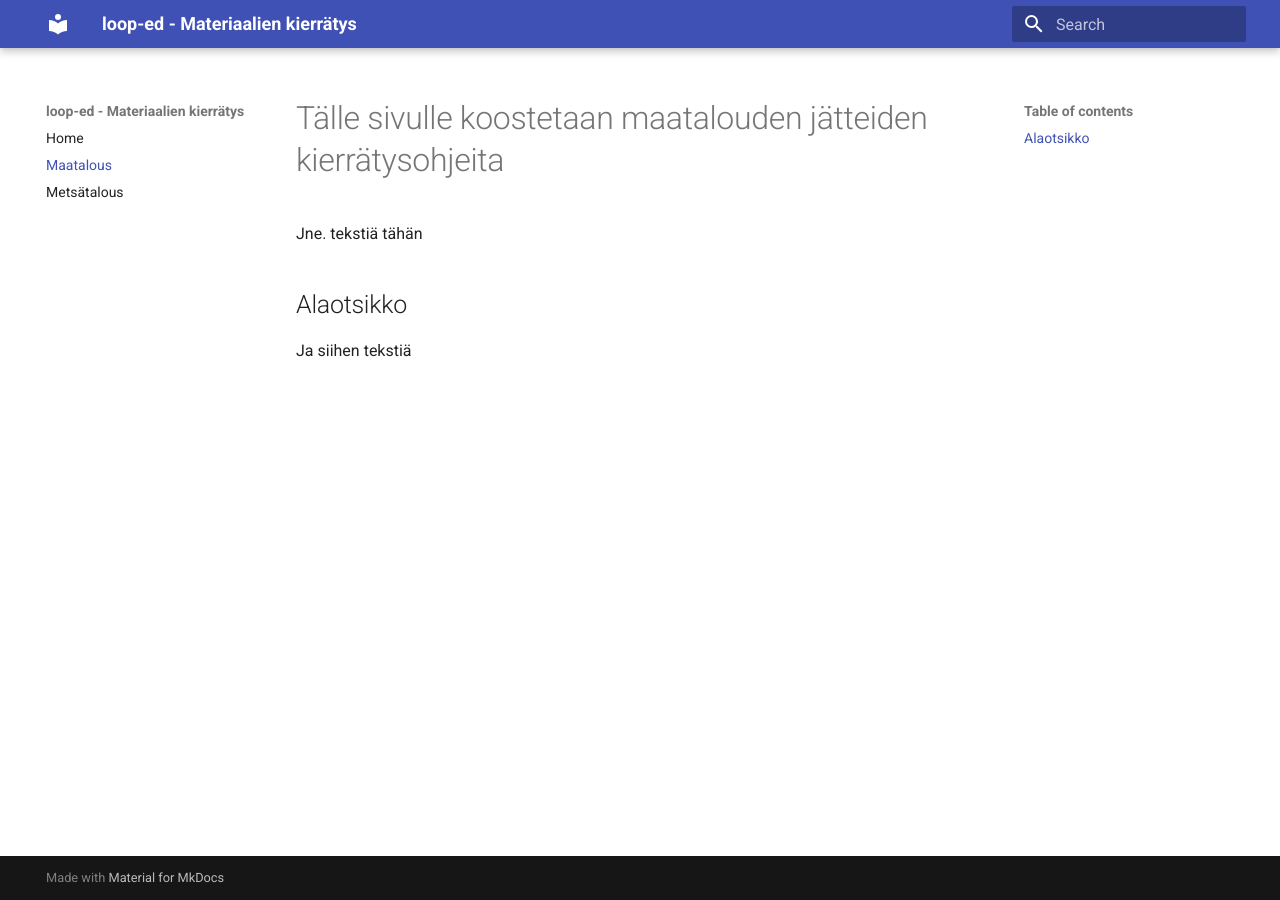
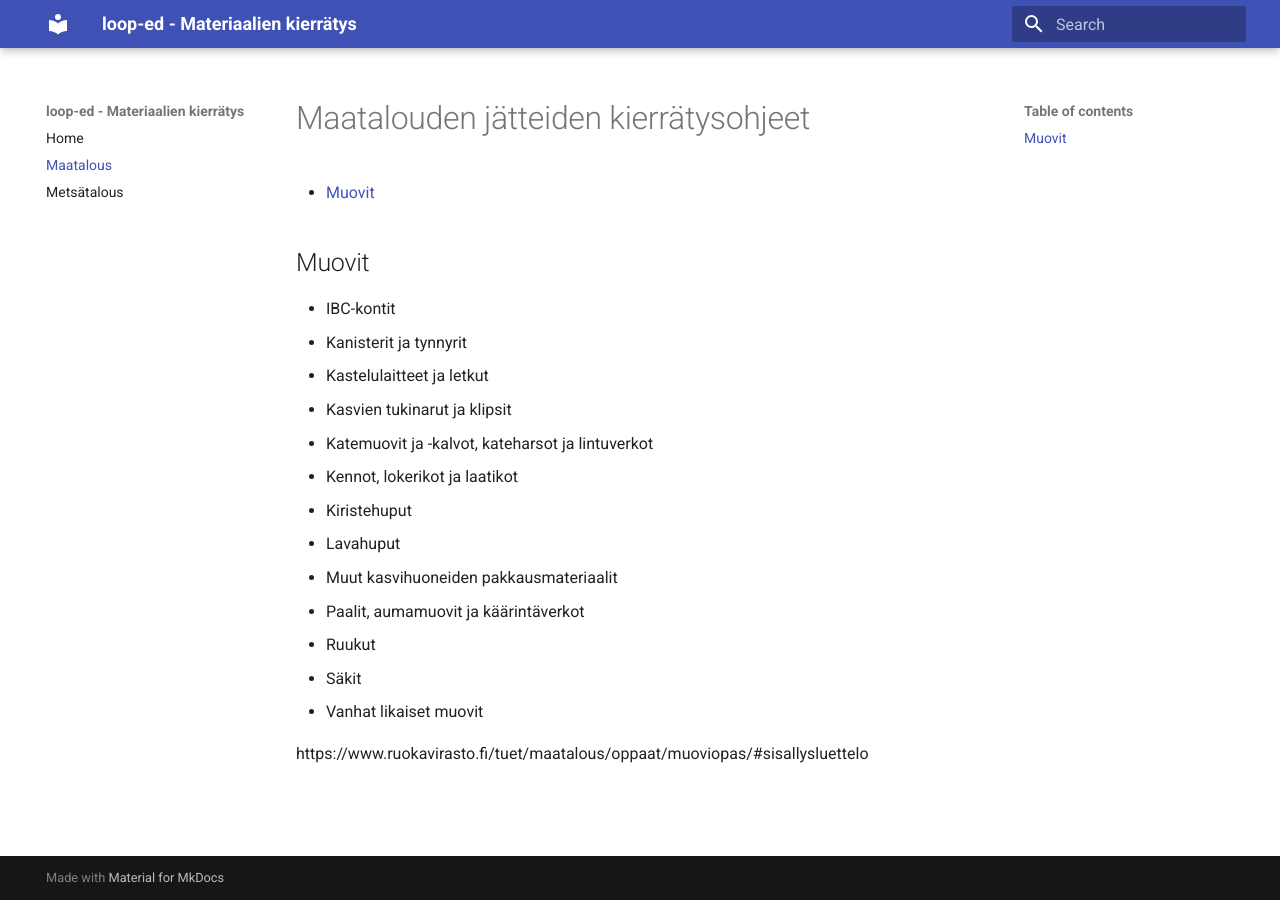
Before and after one commit to vt13op/loop-ed, an MkDocs documentation site: the page built from docs/maatalous.md, in a window 1280 px wide. Built offline with MkDocs 1.6.1 and Material for MkDocs 9.7.7, drawn with Linux system fonts in a browser that asks for light colours.

Commit message:
Update maatalous.md

```diff
--- a/docs/maatalous.md
+++ b/docs/maatalous.md
@@ -1,7 +1,21 @@
-# Tälle sivulle koostetaan maatalouden jätteiden kierrätysohjeita
+# Maatalouden jätteiden kierrätysohjeet
 
-Jne. tekstiä tähän
+- [Muovit](#Muovit)
 
-## Alaotsikko
+## Muovit
 
-Ja siihen tekstiä
+- IBC-kontit
+- Kanisterit ja tynnyrit
+- Kastelulaitteet ja letkut
+- Kasvien tukinarut ja klipsit
+- Katemuovit ja -kalvot, kateharsot ja lintuverkot
+- Kennot, lokerikot ja laatikot
+- Kiristehuput
+- Lavahuput
+- Muut kasvihuoneiden pakkausmateriaalit
+- Paalit, aumamuovit ja käärintäverkot
+- Ruukut
+- Säkit
+- Vanhat likaiset muovit
+
+https://www.ruokavirasto.fi/tuet/maatalous/oppaat/muoviopas/#sisallysluettelo
```
